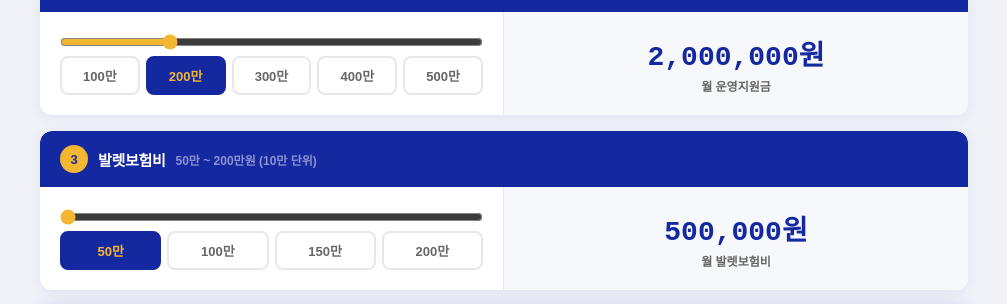
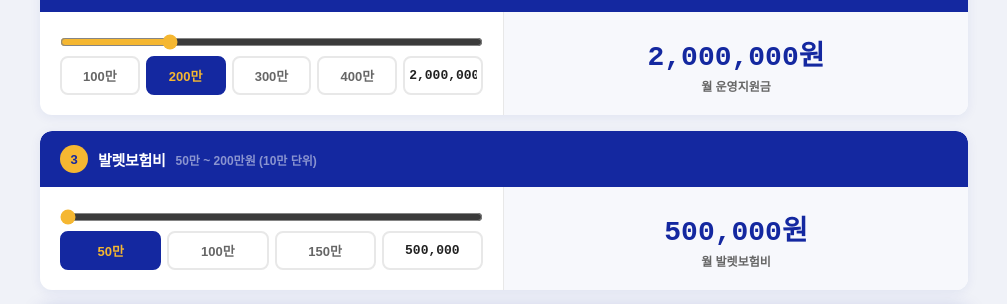
Before and after one commit to mepark1022/mr.park_salary, a React (Vite) app: page / in a window 1280 px wide. Shown: the part 735-1039 px from the top of the page, without its empty margins (136-1143 px from the left). Built offline with nearby package versions, Linux system fonts and the light colour scheme.

Commit message:
feat: 운영지원금 500만/발렛보험비 200만 → 직접입력으로 변경

```diff
--- a/src/App.jsx
+++ b/src/App.jsx
@@ -370,7 +370,7 @@ export default function App() {
                 onChange={(e) => setOpFund(parseInt(e.target.value))}
                 style={{ width: "100%", accentColor: C.gold, marginBottom: 10 }} />
               <div style={{ display: "grid", gridTemplateColumns: "repeat(5, 1fr)", gap: 6 }}>
-                {[1000000, 2000000, 3000000, 4000000, 5000000].map((v) => (
+                {[1000000, 2000000, 3000000, 4000000].map((v) => (
                   <button key={v} onClick={() => setOpFund(v)} style={{
                     padding: "8px 0", borderRadius: 8, fontSize: 13, fontWeight: 800, cursor: "pointer",
                     border: `2px solid ${opFund === v ? C.navy : C.lightGray}`,
@@ -378,6 +378,9 @@ export default function App() {
                     color: opFund === v ? C.gold : C.gray, transition: "all 0.2s",
                   }}>{v / 10000}만</button>
                 ))}
+                <MoneyInput value={opFund} onChange={setOpFund}
+                  inputStyle={{ ...inputStyle, fontSize: 13, fontWeight: 800, textAlign: "center", padding: "8px 4px", borderRadius: 8 }}
+                  goldColor={C.gold} grayColor={C.lightGray} />
               </div>
             </div>
             <div style={{ padding: 20, background: "#F7F8FC", display: "flex", alignItems: "center", justifyContent: "center" }}>
@@ -398,7 +401,7 @@ export default function App() {
                 onChange={(e) => setInsurance(parseInt(e.target.value))}
                 style={{ width: "100%", accentColor: C.gold, marginBottom: 10 }} />
               <div style={{ display: "grid", gridTemplateColumns: "repeat(4, 1fr)", gap: 6 }}>
-                {[500000, 1000000, 1500000, 2000000].map((v) => (
+                {[500000, 1000000, 1500000].map((v) => (
                   <button key={v} onClick={() => setInsurance(v)} style={{
                     padding: "8px 0", borderRadius: 8, fontSize: 13, fontWeight: 800, cursor: "pointer",
                     border: `2px solid ${insurance === v ? C.navy : C.lightGray}`,
@@ -406,6 +409,9 @@ export default function App() {
                     color: insurance === v ? C.gold : C.gray, transition: "all 0.2s",
                   }}>{v / 10000}만</button>
                 ))}
+                <MoneyInput value={insurance} onChange={setInsurance}
+                  inputStyle={{ ...inputStyle, fontSize: 13, fontWeight: 800, textAlign: "center", padding: "8px 4px", borderRadius: 8 }}
+                  goldColor={C.gold} grayColor={C.lightGray} />
               </div>
             </div>
             <div style={{ padding: 20, background: "#F7F8FC", display: "flex", alignItems: "center", justifyContent: "center" }}>
```
